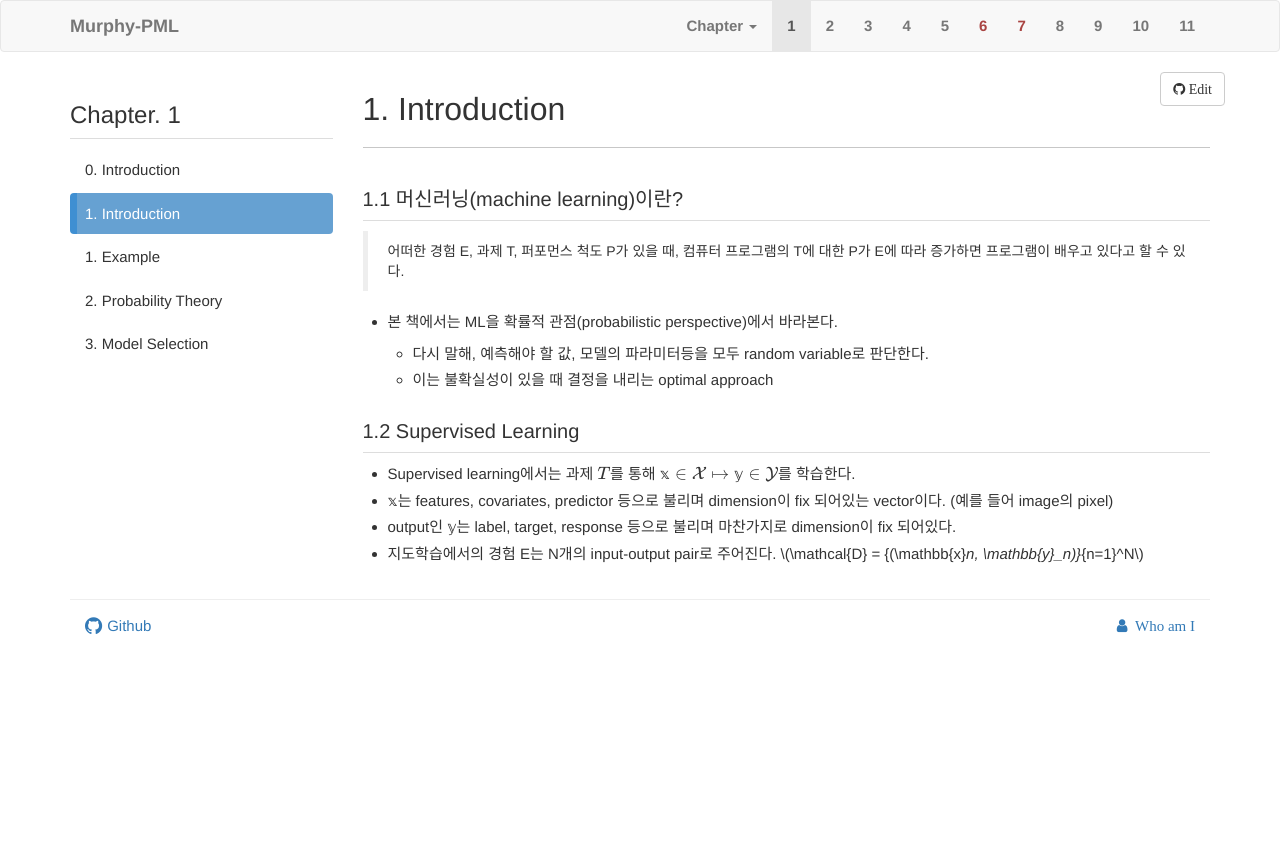
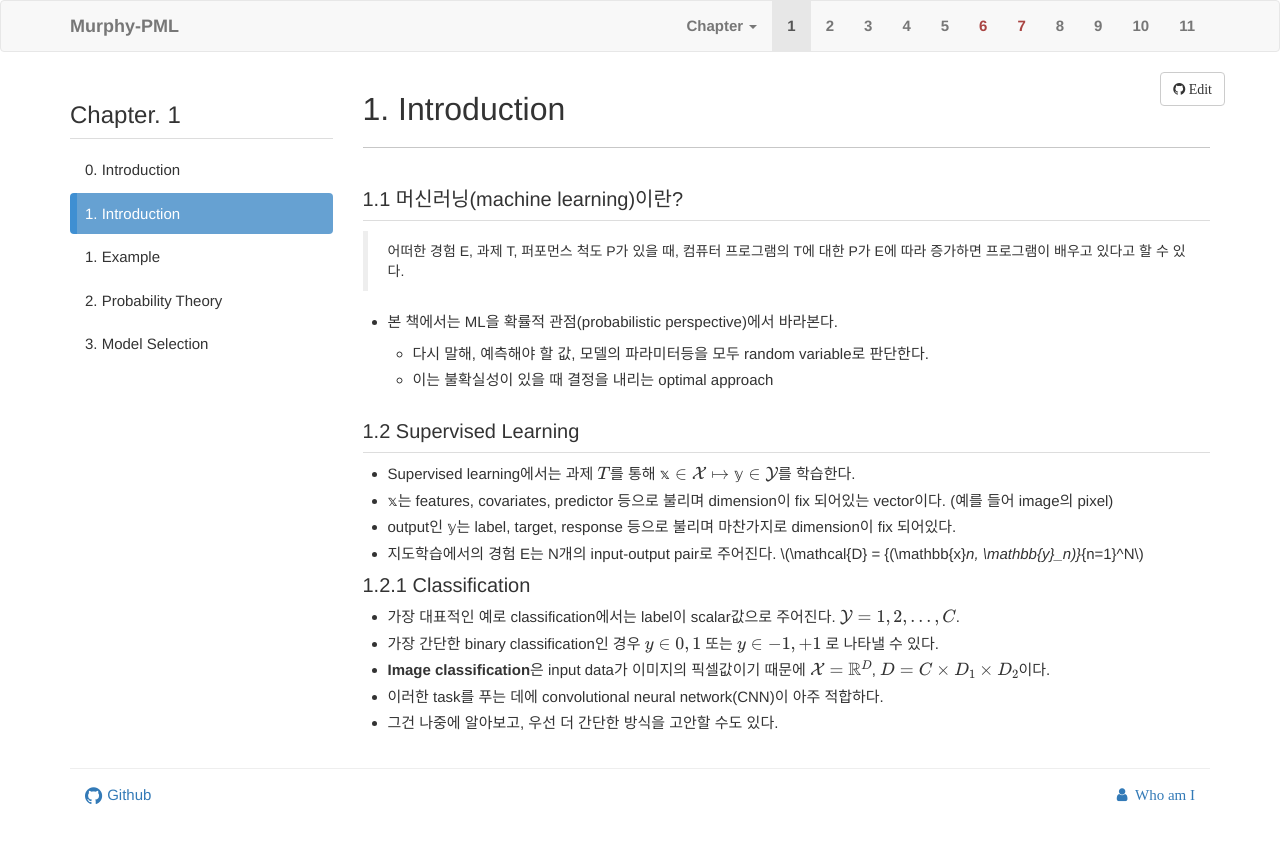
Before and after one commit to HJ-harry/Murphy_PML, a Jekyll site: the page built from docs/chapter01/0_tmp.md, in a window 1280 px wide. Shown: the top 843 px of the page. Built offline with Jekyll 4.4.1, drawn with Linux system fonts in a browser that asks for light colours; nearby versions of some CDN libraries; library files that are not in the unit come from our copies; formulas are drawn with MathJax 3; comment, search, counter and statistics services are not loaded.

Commit message:
Update 0_tmp.md

```diff
--- a/docs/chapter01/0_tmp.md
+++ b/docs/chapter01/0_tmp.md
@@ -18,3 +18,11 @@ title: "1. Introduction"
 - \\(\mathbb{x}\\)는 features, covariates, predictor 등으로 불리며 dimension이 fix 되어있는 vector이다. (예를 들어 image의 pixel)
 - output인 \\(\mathbb{y}\\)는 label, target, response 등으로 불리며 마찬가지로 dimension이 fix 되어있다.
 - 지도학습에서의 경험 E는 N개의 input-output pair로 주어진다. \\(\mathcal{D} = \{(\mathbb{x}_n, \mathbb{y}_n)\}_{n=1}^N\\)
+
+#### 1.2.1 Classification
+
+- 가장 대표적인 예로 classification에서는 label이 scalar값으로 주어진다. \\(\mathcal{Y} = \{1, 2, \dots, C\}\\).
+- 가장 간단한 binary classification인 경우 \\(y \in \{0, 1\}\\) 또는 \\(y \in \{-1, +1\}\\) 로 나타낼 수 있다.
+- **Image classification**은 input data가 이미지의 픽셀값이기 때문에 \\(\mathcal{X} = \mathbb{R}^D\\), \\(D = C \times D_1 \times D_2\\)이다.
+- 이러한 task를 푸는 데에 convolutional neural network(CNN)이 아주 적합하다.
+- 그건 나중에 알아보고, 우선 더 간단한 방식을 고안할 수도 있다.
```
